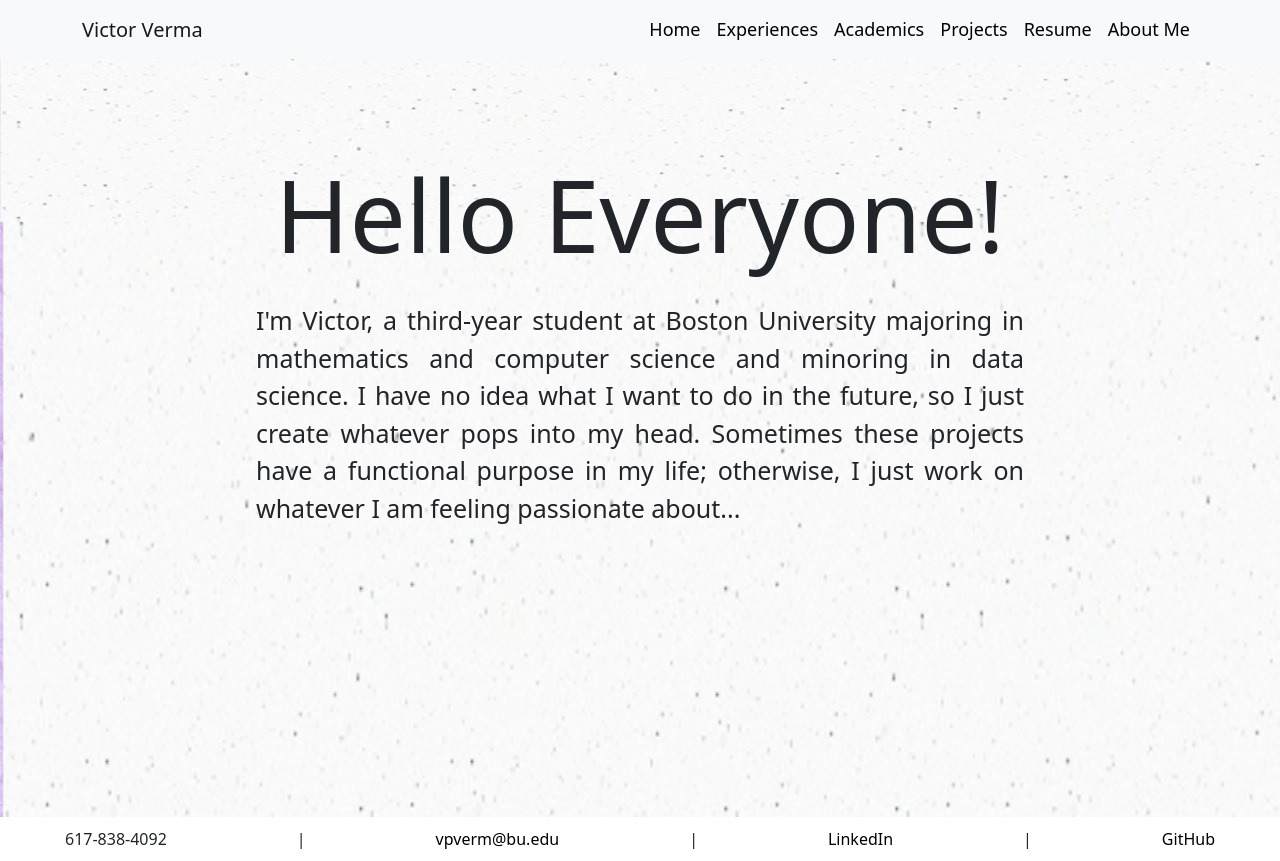
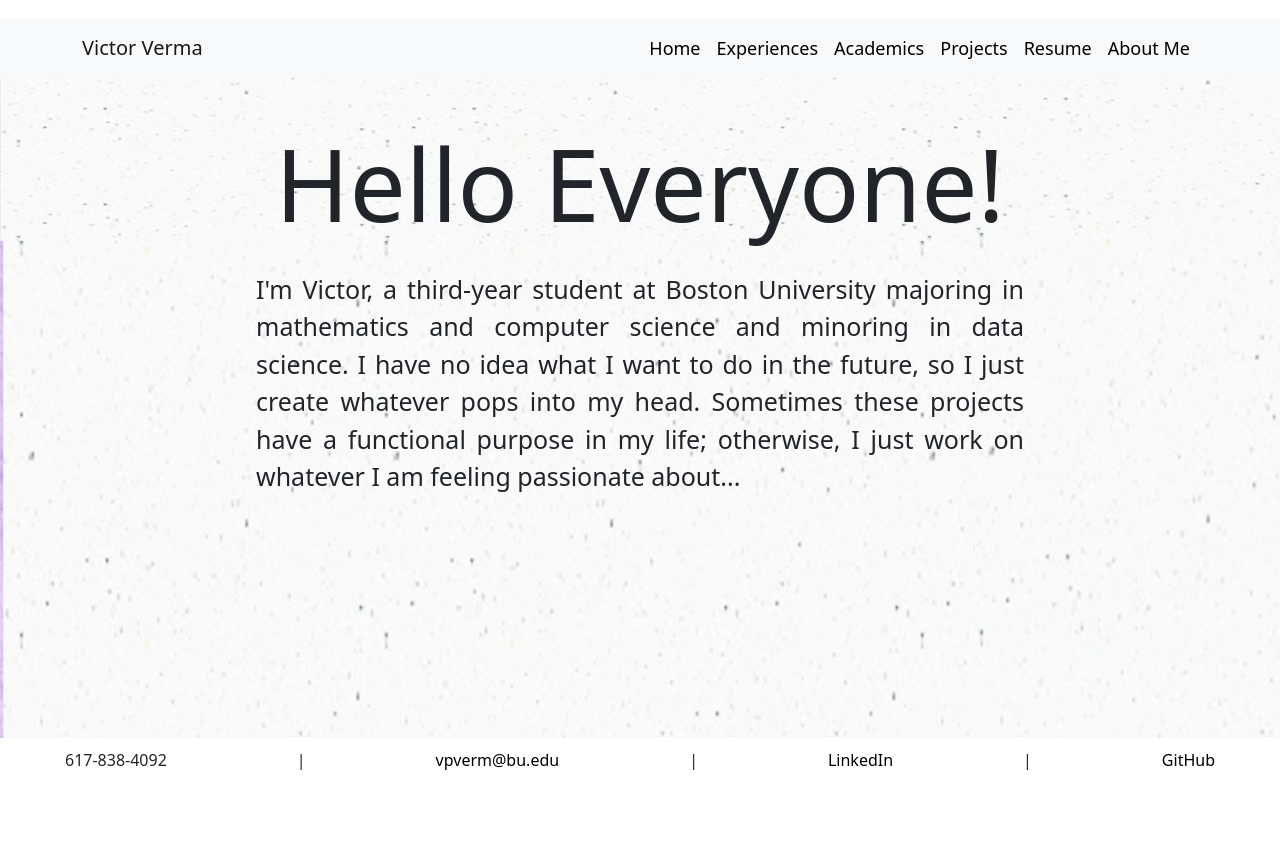
Before and after one commit to victorverma3/Portfolio, a React (Vite) app: page / in a window 1280 px wide. After the commit the page ends 800 px from the top, so only its background shows below. Built offline with nearby package versions, Linux system fonts and the light colour scheme.

Commit message:
made homeContent smaller

```diff
--- a/src/pages/home/Home.css
+++ b/src/pages/home/Home.css
@@ -4,8 +4,8 @@
 
 .homeContent {
     width:100vw;
-    min-height:81vh;
-    margin-top:100px;
+    min-height:75vh;
+    margin-top:50px;
 }
 
 .homeLead {
```
